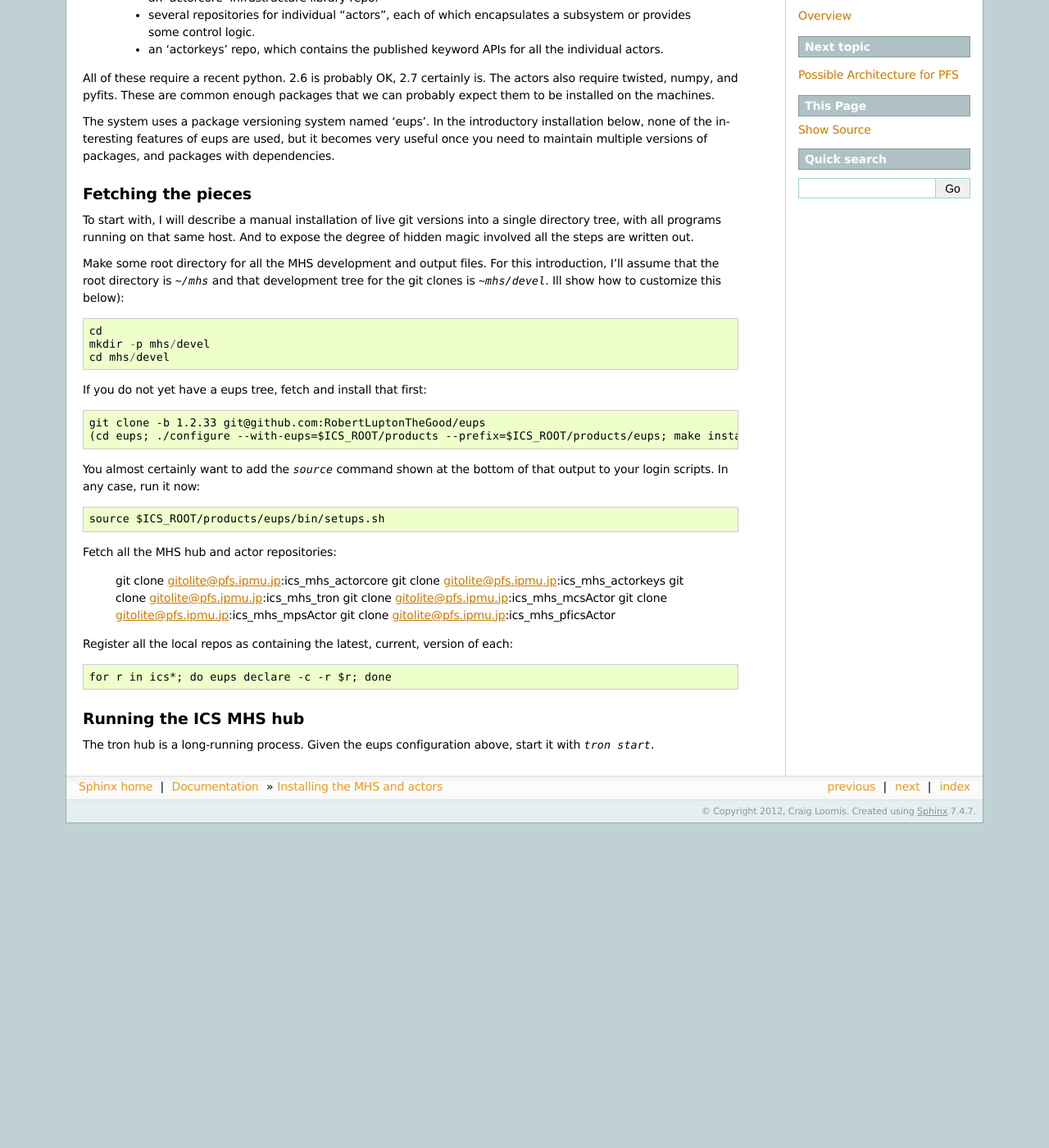
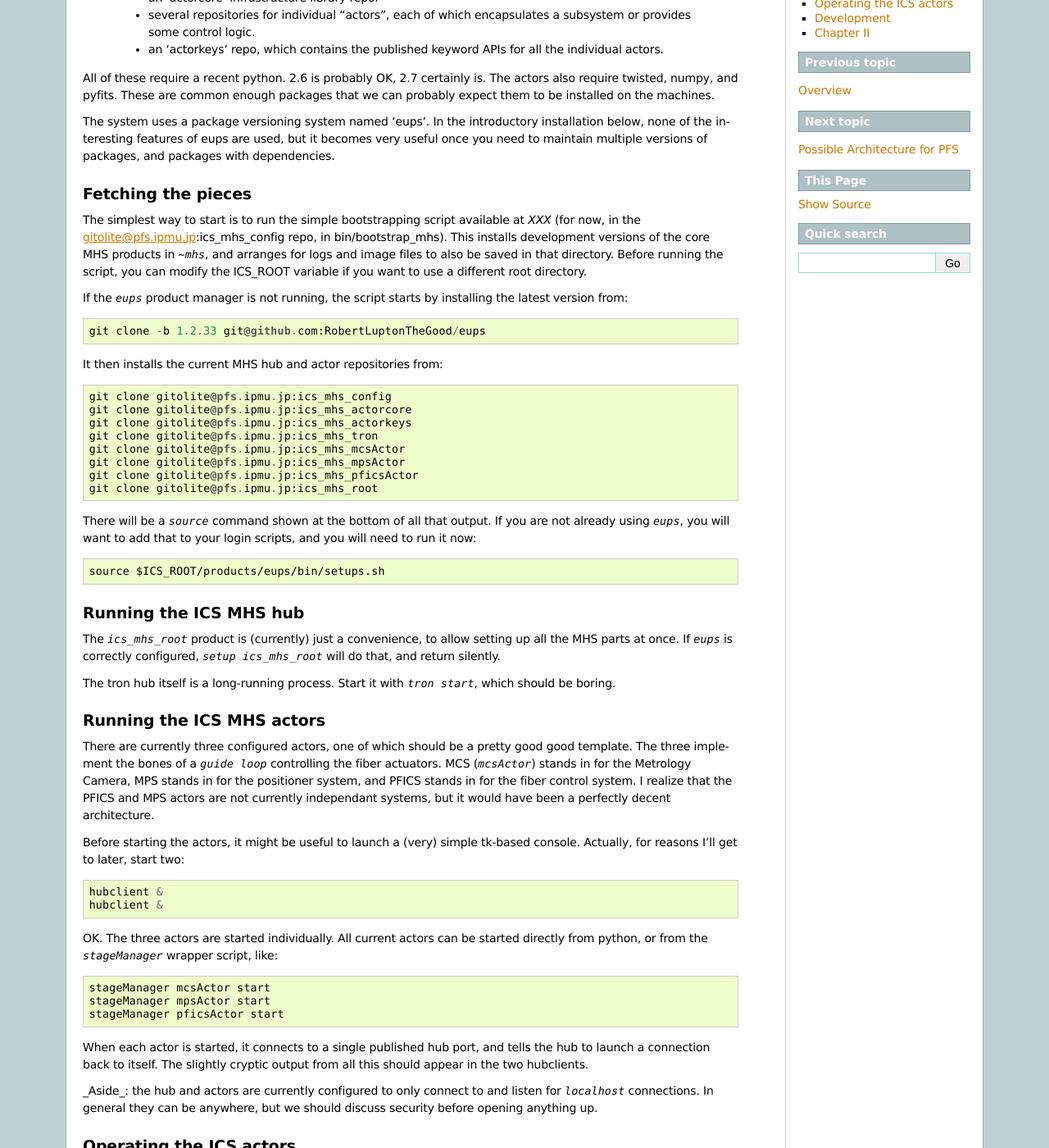
Before and after one commit to Subaru-PFS/tron_tron, a Sphinx documentation site: the page built from Docs/sphinx/INSTALL.rst, in a window 1280 px wide and 1400 px high, scrolled down 512 px. Shown: the whole window at 82% size. Built offline with Sphinx 7.4.7, drawn with Linux system fonts in a browser that asks for light colours; formulas are drawn with MathJax 3; before the commit the page ends 1516 px from its top, so only the background shows below that; some of the changed text lies outside the part shown.

Commit message:
switch bootstrap installation to be script-based

```diff
--- a/Docs/sphinx/INSTALL.rst
+++ b/Docs/sphinx/INSTALL.rst
@@ -24,46 +24,130 @@ multiple versions of packages, and packages with dependencies.
 Fetching the pieces
 -------------------
 
-To start with, I will describe a manual installation of live git
-versions into a single directory tree, with all programs running on
-that same host. And to expose the degree of hidden magic involved all
-the steps are written out.
+The simplest way to start is to run the simple bootstrapping script
+available at *XXX* (for now, in the
+gitolite@pfs.ipmu.jp:ics_mhs_config repo, in bin/bootstrap_mhs). This
+installs development versions of the core MHS products in `~mhs`, and
+arranges for logs and image files to also be saved in that
+directory. Before running the script, you can modify the ICS_ROOT
+variable if you want to use a different root directory.
 
-Make some root directory for all the MHS development and output
-files. For this introduction, I'll assume that the root directory is
-`~/mhs` and that development tree for the git clones is
-`~mhs/devel`. Ill show how to customize this below)::
-
-    cd
-    mkdir -p mhs/devel
-    cd mhs/devel
-
-If you do not yet have a eups tree, fetch and install that first::
+If the `eups` product manager is not running, the script starts by
+installing the latest version from::
 
     git clone -b 1.2.33 git@github.com:RobertLuptonTheGood/eups
-    (cd eups; ./configure --with-eups=$ICS_ROOT/products --prefix=$ICS_ROOT/products/eups; make install)
 
-You almost certainly want to add the `source` command shown at the
-bottom of that output to your login scripts. In any case, run it now::
+It then installs the current MHS hub and actor repositories from::
 
-    source $ICS_ROOT/products/eups/bin/setups.sh
-
-Fetch all the MHS hub and actor repositories:
-
+    git clone gitolite@pfs.ipmu.jp:ics_mhs_config
     git clone gitolite@pfs.ipmu.jp:ics_mhs_actorcore
     git clone gitolite@pfs.ipmu.jp:ics_mhs_actorkeys
     git clone gitolite@pfs.ipmu.jp:ics_mhs_tron
     git clone gitolite@pfs.ipmu.jp:ics_mhs_mcsActor
     git clone gitolite@pfs.ipmu.jp:ics_mhs_mpsActor
     git clone gitolite@pfs.ipmu.jp:ics_mhs_pficsActor
+    git clone gitolite@pfs.ipmu.jp:ics_mhs_root
 
-Register all the local repos as containing the latest, current,
-version of each::
+There will be a `source` command shown at the bottom of all that
+output. If you are not already using `eups`, you will want to add that
+to your login scripts, and you will need to run it now::
 
-    for r in ics*; do eups declare -c -r $r; done
+    source $ICS_ROOT/products/eups/bin/setups.sh
 
 Running the ICS MHS hub
 -----------------------
 
-The tron hub is a long-running process. Given the eups configuration
-above, start it with `tron start`.
+The `ics_mhs_root` product is (currently) just a convenience, to allow
+setting up all the MHS parts at once. If `eups` is correctly configured,
+`setup ics_mhs_root` will do that, and return silently.
+
+The tron hub itself is a long-running process. Start it with `tron
+start`, which should be boring.
+
+Running the ICS MHS actors
+--------------------------
+
+There are currently three configured actors, one of which should be a
+pretty good good template. The three implement the bones of a `guide loop`
+controlling the fiber actuators. MCS (`mcsActor`) stands in for the
+Metrology Camera, MPS stands in for the positioner system, and PFICS
+stands in for the fiber control system. I realize that the PFICS and
+MPS actors are not currently independant systems, but it would have
+been a perfectly decent architecture.
+
+Before starting the actors, it might be useful to launch a (very) simple
+tk-based console. Actually, for reasons I'll get to later, start two::
+
+    hubclient &
+    hubclient &
+
+OK. The three actors are started individually. All current actors can
+be started directly from python, or from the `stageManager` wrapper
+script, like::
+
+    stageManager mcsActor start
+    stageManager mpsActor start
+    stageManager pficsActor start
+
+When each actor is started, it connects to a single published hub
+port, and tells the hub to launch a connection back to itself. The
+slightly cryptic output from all this should appear in the two
+hubclients.
+
+_Aside_: the hub and actors are currently configured to only connect
+to and listen for `localhost` connections. In general they can be
+anywhere, but we should discuss security before opening anything up.
+
+Operating the ICS actors
+------------------------
+
+The connected actors can now be commanded from, say, a hubclient. At
+the bottom of the hubclient windows is a text field where you can
+enter direct commands. The syntax is a) the name of an actor and b)
+the command. For instance, send `mcs help` or `mcs status`, or `hub
+status`. Note in `mcs status` the `expose` and `centroid` commands,
+and take a couple of "exposures"::
+
+    mcs expose bias
+    mcs expose object expTime=2.0
+
+In the `hubclient` you are sending the commands from, you should see
+responses, including a filename keyword. There should, in fact, be
+real files on disk.
+
+The other `hubclient` does not show those keywords. The current
+configuration arranges for each connection to only see the responses
+to the commands it sends. The reason for this choice will be more
+obvious when you send the `centroid` command, which returns an encoded
+array of 4000 (x,y) centroids::
+
+    mcs centroid expTime=0.5
+
+Finally, you can request a test of a PFICS "loop"::
+
+    pfics help
+    pfics help cmds=testloop
+    pfics testloop cnt=5 expTime=0.0
+
+Development
+-----------
+
+This bootstrap installation is just that: just enough to get a running
+system going. I have not linked in the protocol documentation yet, and
+many SDSS systems (authentication, alarms, image directory and
+filename sequence encapsulation, standard FITS header generation,
+etc.) have either been stubbed out or turned off.
+
+One thing I will point out now. The `mcsActor` is probably a decent
+template to start from. I will defer getting into the details of
+proper git and eups etiquette; in the meanwhile you can modify the
+code in $ICS_MHS_MCSACTOR_DIR. In particular, you can modify the
+python/mcsActor/McsCmd.py file while the actor is running and
+dynamically reload it with `mcs reload`. If you do not add any
+non-restartable persistent state to the McsCmd.py file, you can edit
+and test at will, including modifying the command vocabulary.
+
+Chapter II
+----------
+
+Yeah, yeah, yeah....
```
